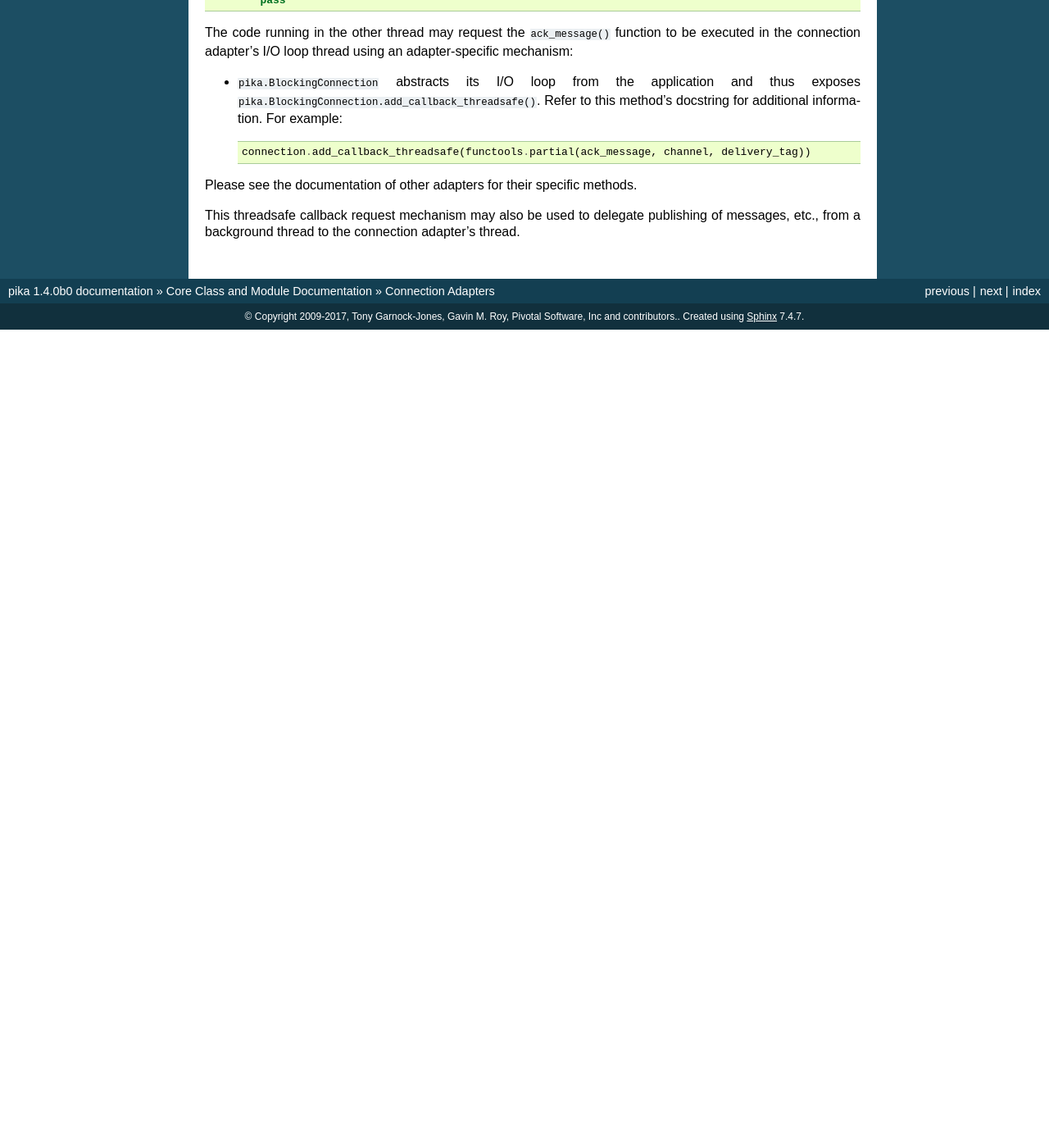
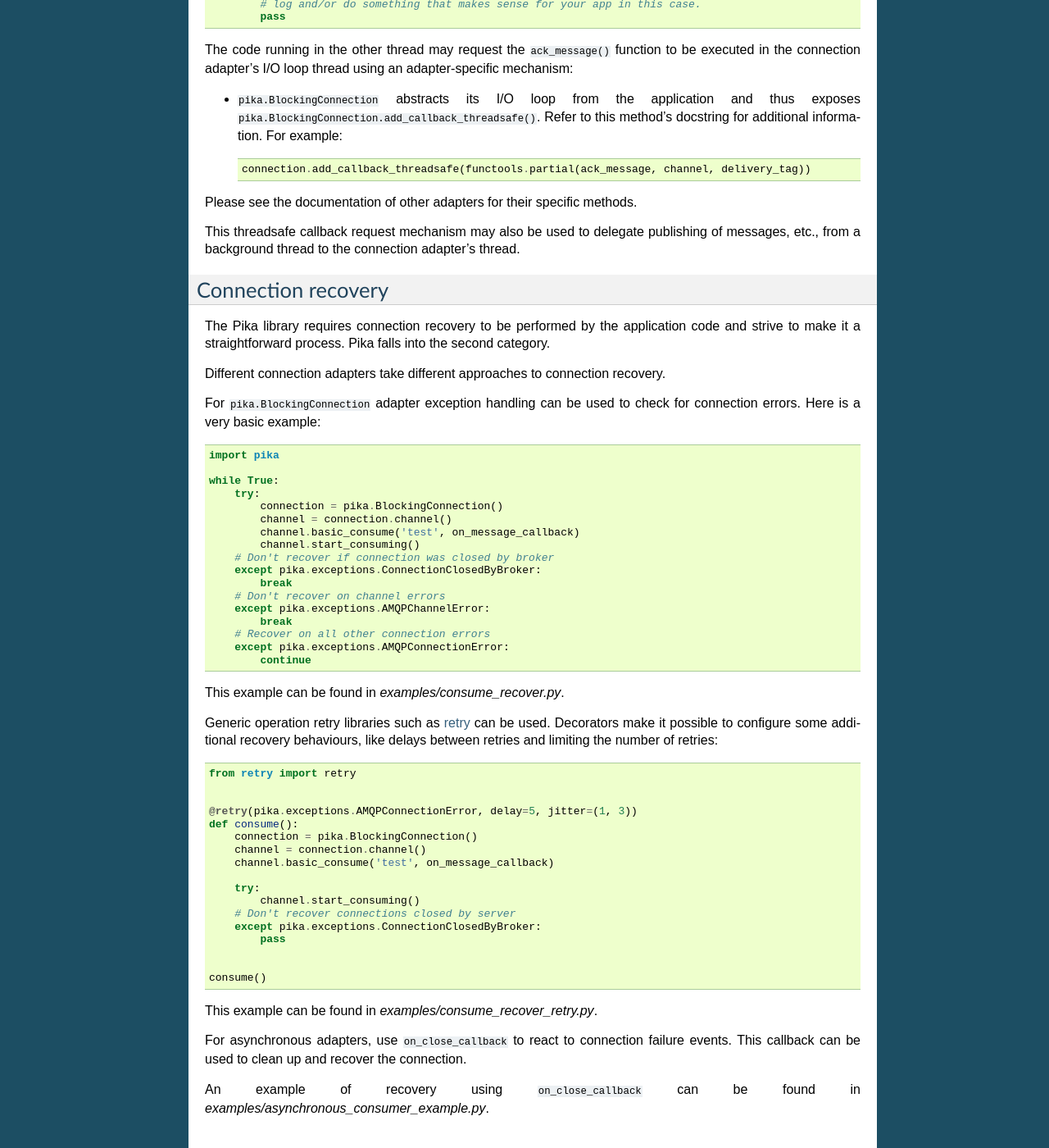
Before and after one commit to pika/pika, a Sphinx documentation site: the page built from docs/modules/adapters/index.rst, in a window 1280 px wide and 1400 px high, scrolled down 800 px. Shown: the whole window at 82% size. Built offline with Sphinx 7.4.7, drawn with Linux system fonts in a browser that asks for light colours; before the commit the page ends 1202 px from its top, so only the background shows below that; some of the changed text lies outside the part shown.

Commit message:
Update docs to reflect readme contents

````diff
--- a/docs/modules/adapters/blocking.rst
+++ b/docs/modules/adapters/blocking.rst
@@ -8,6 +8,9 @@ Interacting with Pika from another thread
 
 ``pika.BlockingConnection`` abstracts its I/O loop from the application and thus exposes ``pika.BlockingConnection.add_callback_threadsafe()``  to allow interacting with Pika from another thread.
 
+Class Reference
+----------------
+
 .. autoclass:: pika.adapters.blocking_connection.BlockingConnection
   :members:
   :inherited-members:
--- a/docs/modules/adapters/gevent.rst
+++ b/docs/modules/adapters/gevent.rst
@@ -5,6 +5,8 @@ Gevent Connection Adapter
 Be sure to check out the :doc:`asynchronous examples </examples>`.
 There is no specific Gevent example yet.
 
+Class Reference
+----------------
 .. autoclass:: pika.adapters.gevent_connection.GeventConnection
   :members:
   :inherited-members:
--- a/docs/modules/adapters/index.rst
+++ b/docs/modules/adapters/index.rst
@@ -63,3 +63,70 @@ Please see the documentation of other adapters for their specific methods.
 This threadsafe callback request mechanism may also be used to delegate
 publishing of messages, etc., from a background thread to the connection
 adapter's thread.
+
+Connection recovery
+-------------------
+
+The Pika library requires connection recovery to be performed by the application
+code and strive to make it a straightforward process. Pika falls into the second category.
+
+Different connection adapters take different approaches to connection recovery.
+
+For ``pika.BlockingConnection`` adapter exception handling can be used to check
+for connection errors. Here is a very basic example:
+
+.. code :: python
+
+    import pika
+
+    while True:
+        try:
+            connection = pika.BlockingConnection()
+            channel = connection.channel()
+            channel.basic_consume('test', on_message_callback)
+            channel.start_consuming()
+        # Don't recover if connection was closed by broker
+        except pika.exceptions.ConnectionClosedByBroker:
+            break
+        # Don't recover on channel errors
+        except pika.exceptions.AMQPChannelError:
+            break
+        # Recover on all other connection errors
+        except pika.exceptions.AMQPConnectionError:
+            continue
+
+This example can be found in `examples/consume_recover.py`.
+
+Generic operation retry libraries such as
+`retry <https://github.com/invl/retry>`_ can be used. Decorators make it
+possible to configure some additional recovery behaviours, like delays between
+retries and limiting the number of retries:
+
+.. code :: python
+
+    from retry import retry
+
+
+    @retry(pika.exceptions.AMQPConnectionError, delay=5, jitter=(1, 3))
+    def consume():
+        connection = pika.BlockingConnection()
+        channel = connection.channel()
+        channel.basic_consume('test', on_message_callback)
+
+        try:
+            channel.start_consuming()
+        # Don't recover connections closed by server
+        except pika.exceptions.ConnectionClosedByBroker:
+            pass
+
+
+    consume()
+
+This example can be found in `examples/consume_recover_retry.py`.
+
+For asynchronous adapters, use ``on_close_callback`` to react to connection
+failure events. This callback can be used to clean up and recover the
+connection.
+
+An example of recovery using ``on_close_callback`` can be found in
+`examples/asynchronous_consumer_example.py`.
--- a/docs/modules/adapters/select.rst
+++ b/docs/modules/adapters/select.rst
@@ -7,6 +7,8 @@ Interacting with Pika from another thread
 -----------------------------------------
  ``pika.SelectConnection``'s I/O loop provides ``add_callback_threadsafe()`` to allow interacting with Pika from another thread.
 
+Class Reference
+----------------
 .. automodule:: pika.adapters.select_connection
 
 
--- a/docs/modules/adapters/tornado.rst
+++ b/docs/modules/adapters/tornado.rst
@@ -9,6 +9,8 @@ Interacting with Pika from another thread
 ```pika.adapters.tornado_connection.TornadoConnection``'s I/O loop provides
   ``add_callback()`` to allow interacting with Pika from another thread.
 
+Class Reference
+----------------
 .. autoclass:: pika.adapters.tornado_connection.TornadoConnection
   :members:
   :inherited-members:
````
